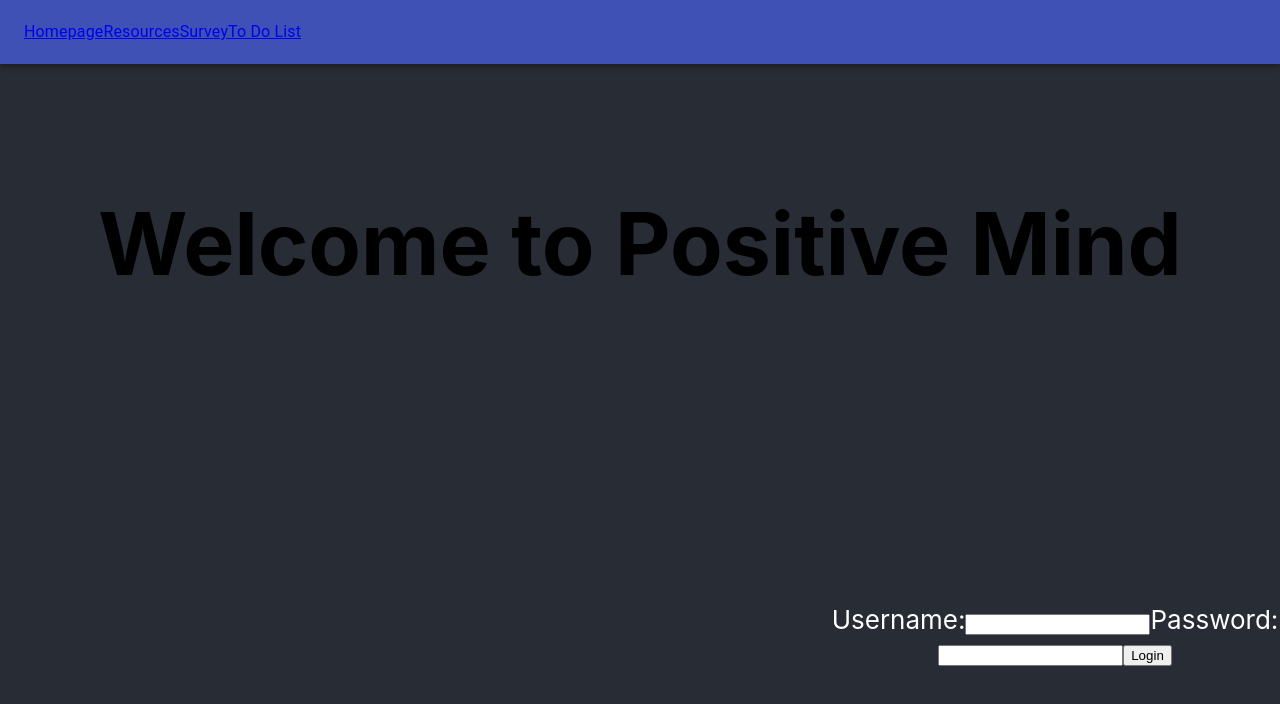
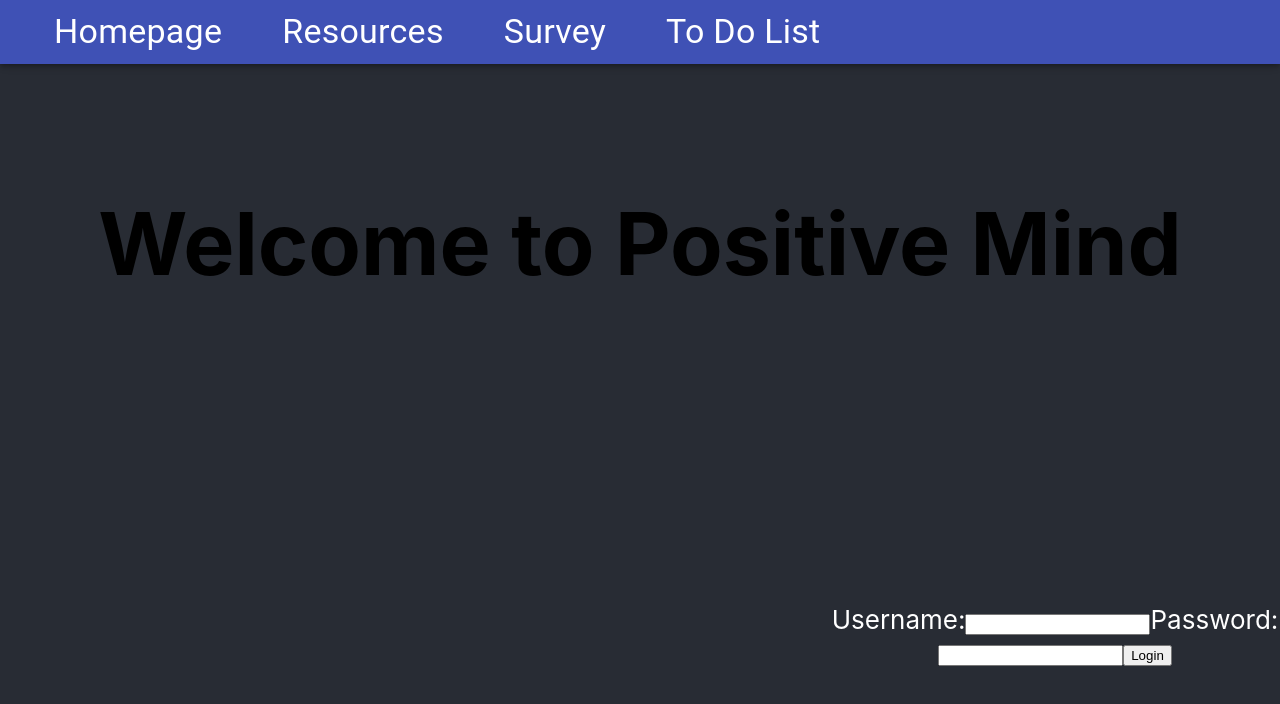
Before and after one commit to crawford134/HTCHackathon-Project, a React (Create React App) app in the folder hackathonproject/: page / in a window 1280 px wide. Shown: the top 704 px of the page. Built offline with nearby package versions, Linux system fonts and the light colour scheme.

Commit message:
Updated Links for Header

```diff
--- a/hackathonproject/src/Components/Header.jsx
+++ b/hackathonproject/src/Components/Header.jsx
@@ -9,10 +9,10 @@ export default function Header(){
         <div>
             <AppBar>
                 <Toolbar>
-                    <Link to="/" ><Typography>Homepage</Typography></Link>
-                    <Link to="/page2" ><Typography>Resources</Typography></Link>
-                    <Link to="/page3" ><Typography>Survey</Typography></Link>
-                    <Link to="/page4" ><Typography>To Do List</Typography></Link>
+                    <Link to="/" style={{textDecoration: 'none', color:'#fff', paddingLeft:'30px', paddingRight:'30px'}}><Typography variant='h4'>Homepage</Typography></Link>
+                    <Link to="/page2" style={{textDecoration: 'none', color:'#fff', paddingLeft:'30px', paddingRight:'30px'}}><Typography variant='h4'>Resources</Typography></Link>
+                    <Link to="/page3" style={{textDecoration: 'none', color:'#fff', paddingLeft:'30px', paddingRight:'30px'}}><Typography variant='h4'>Survey</Typography></Link>
+                    <Link to="/page4" style={{textDecoration: 'none', color:'#fff', paddingLeft:'30px', paddingRight:'30px'}}><Typography variant='h4'>To Do List</Typography></Link>
                 </Toolbar>
             </AppBar>
         </div>
```
